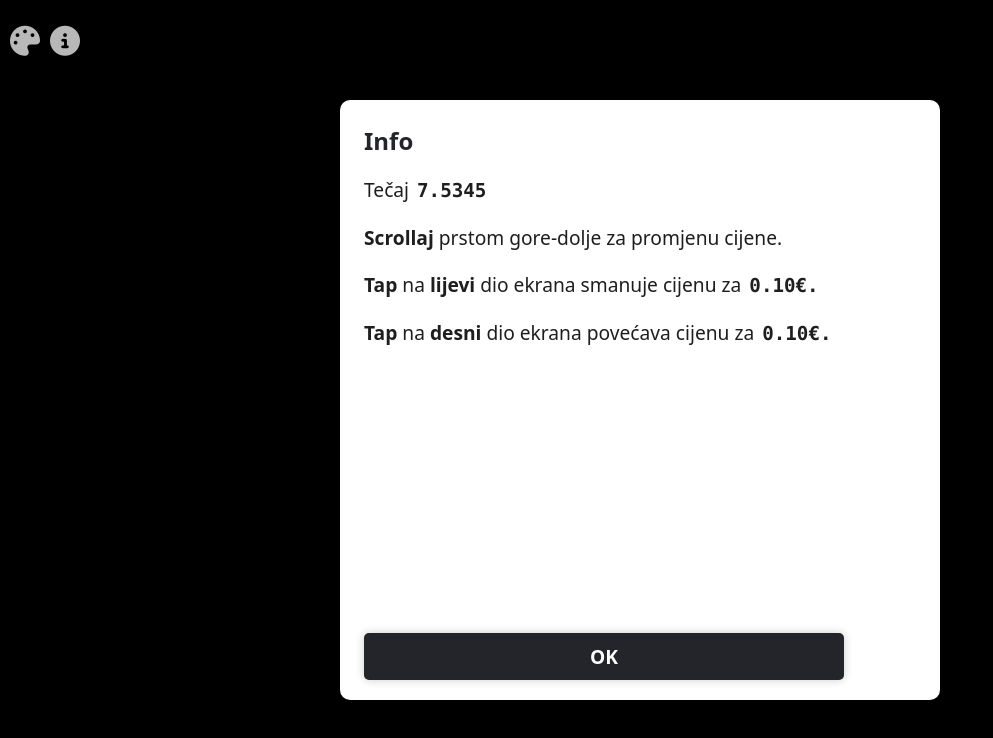
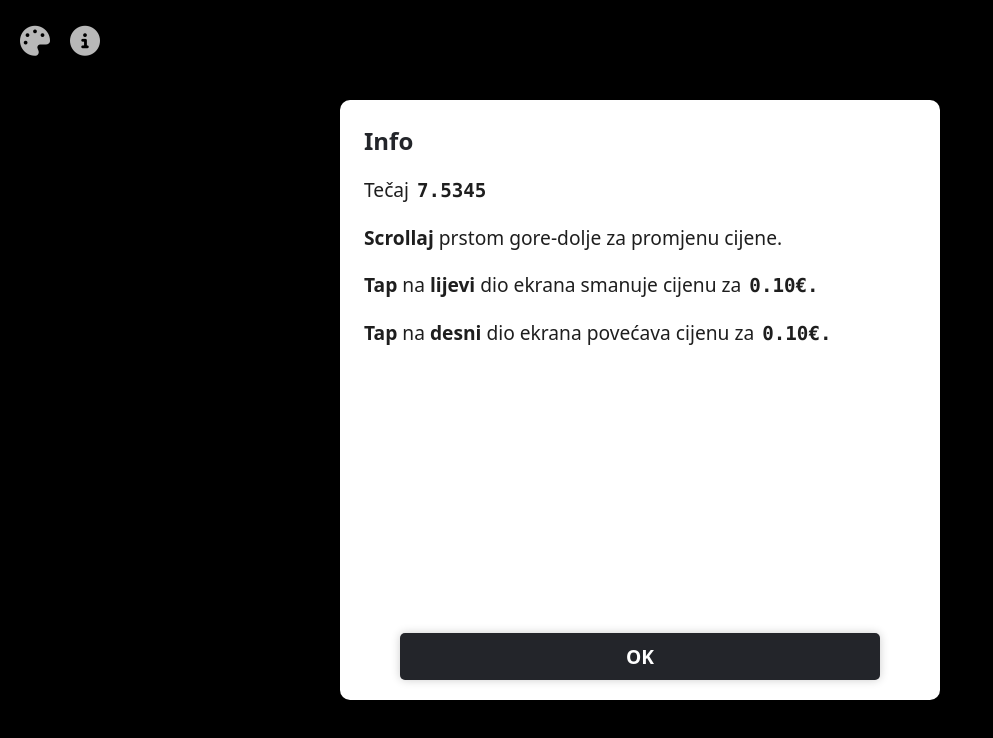
Before and after one commit to Mats01/Ecent-web, a plain HTML site: page index.html in a window 1280 px wide. Both pictures are taken after a click on the element 65 px from the left and 40 px from the top of the page. Shown: the whole page, without its empty margins (0-993 px from the left). Drawn offline with Linux system fonts and the light colour scheme.

Commit message:
style touchups

```diff
--- a/index.html
+++ b/index.html
@@ -68,10 +68,14 @@
     .preferences h2 {
       flex-grow: 1;
       margin-bottom: 10px;
+      color: #23252a;
+
     }
 
     .preferences h3 {
       margin-top: 20px;
+      color: #23252a;
+
     }
 
     .info p {
@@ -141,26 +145,21 @@
 
     }
 
-    .preferences .button {
+    .preferences .button,
+    .info .button {
       position: absolute;
       bottom: 20px;
-      left: '50%';
       width: 80%;
+      left: 10%;
 
     }
 
-    .info .button {
-      position: absolute;
-      bottom: 20px;
-      left: '50%';
-      width: 80%;
 
-    }
 
     .settings_button {
       position: absolute;
       top: 20px;
-      left: 10px;
+      left: 20px;
       font-size: 30px;
       filter: contrast(80%) brightness(80%);
 
@@ -182,7 +181,7 @@
     <i class="fa-solid fa-palette"></i>
   </div>
 
-  <div class="settings_button" style="left: 50px;" onclick="openInfo()">
+  <div class="settings_button" style="left: 70px;" onclick="openInfo()">
     <i class="fa-solid fa-circle-info"></i>
   </div>
 
```
